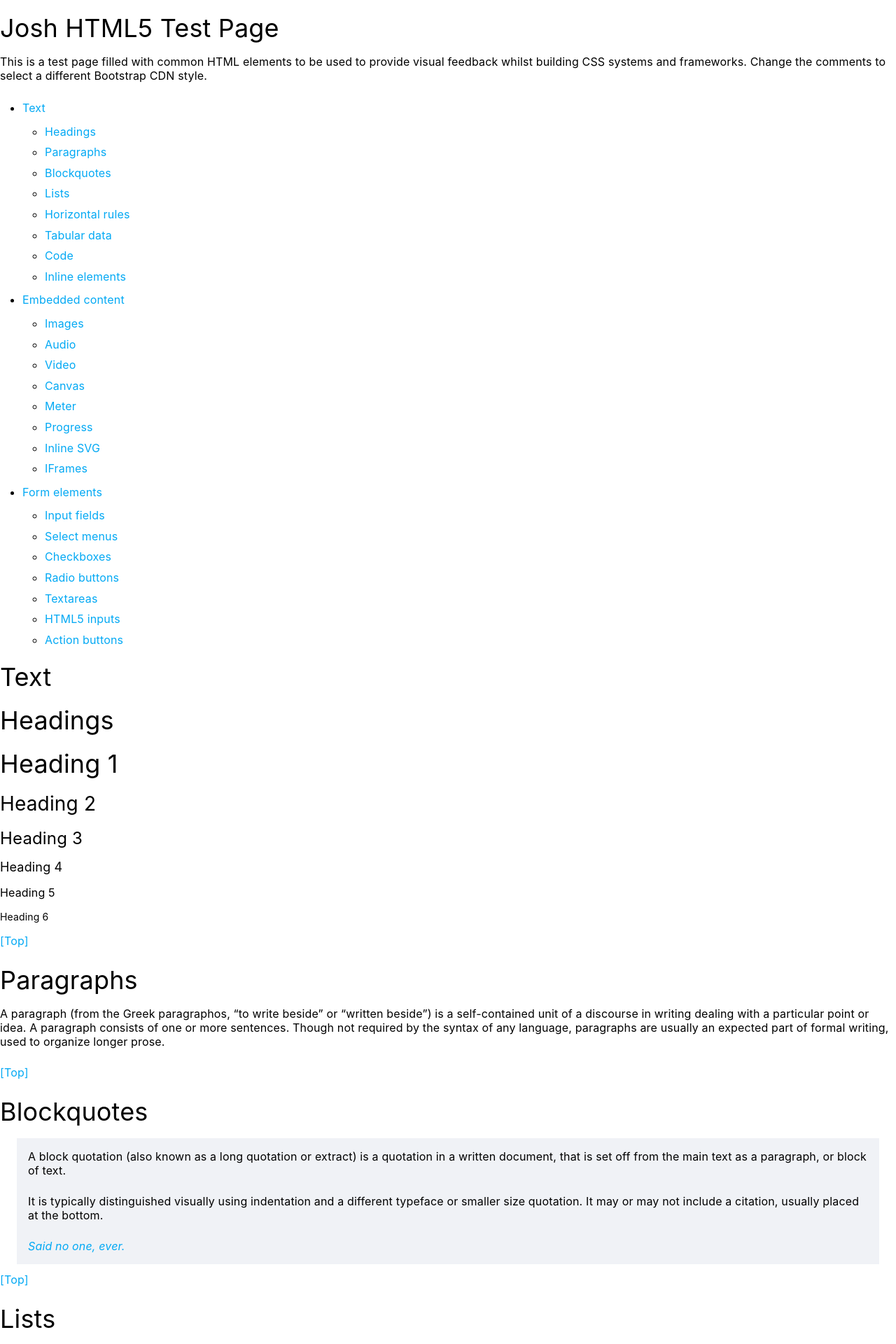
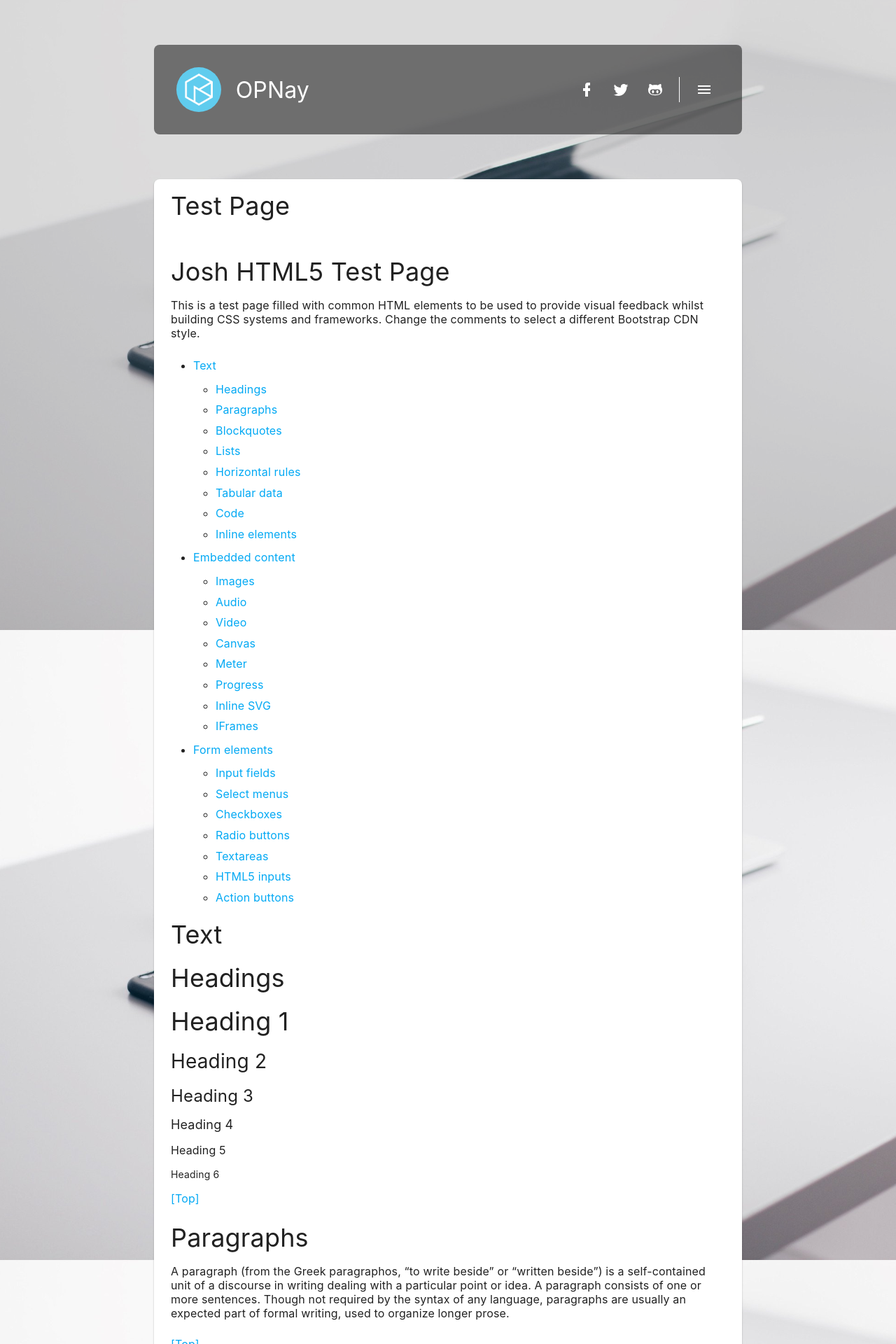
Before and after one commit to opnay/opnay.github.io, a Jekyll site: the page built from test.html, in a window 1280 px wide. Shown: the top 1920 px of the page at 70% size. Built offline with Jekyll 4.4.1, drawn with Linux system fonts in a browser that asks for light colours; nearby versions of some CDN libraries.

Commit message:
test: Set layout 'blog'
Signed-off-by: Kim In Seop <opnayn@gmail.com>

```diff
--- a/test.html
+++ b/test.html
@@ -1,3 +1,7 @@
+---
+layout: 'blog'
+title: 'Test Page'
+---
 <head>
     <!--  the below title automatically pulls in the title from stackedit.io -->
       <meta charset="utf-8">
```
